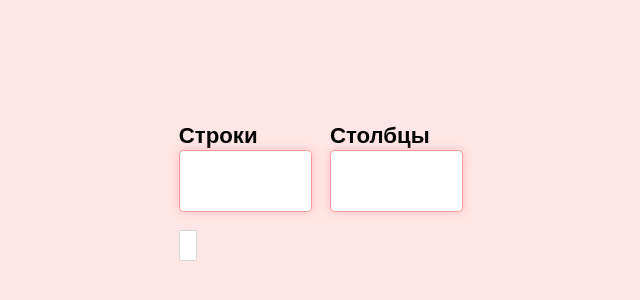
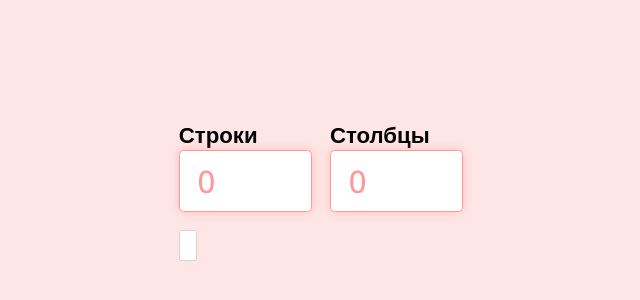
Before and after one commit to roman-orlovskiy/gromka.ru, a Vue app: page /#/demo in a window 1280 px wide. Shown: the part 210-510 px from the top of the page, without its empty margins (319-959 px from the left). Built offline with nearby package versions, Linux system fonts and the light colour scheme.

Commit message:
v-model for input

```diff
--- a/src/components/InputComp.vue
+++ b/src/components/InputComp.vue
@@ -7,7 +7,7 @@
       :class="inputClass"
       :type="type"
       :placeholder="placeholder"
-      :value="value"
+      :value="modelValue"
       @input="handleInput"
     />
   </div>
@@ -17,6 +17,10 @@
 import { computed } from 'vue'
 
 const props = defineProps({
+  modelValue: {
+    type: String,
+    default: '',
+  },
   mod: {
     type: String,
     default: '',
@@ -30,10 +34,6 @@ const props = defineProps({
     type: String,
     default: '',
   },
-  value: {
-    type: String,
-    default: '',
-  },
   label: {
     type: String,
     default: '',
@@ -44,9 +44,15 @@ const props = defineProps({
   },
 })
 
+const emit = defineEmits(['update:modelValue'])
+
 const inputClass = computed(() => {
   return `input ${props.mod ? `input--mod-${props.mod}` : ''}`
 })
+
+function handleInput(event) {
+  emit('update:modelValue', event.target.value)
+}
 </script>
 
 <style lang="scss" scoped>
--- a/src/views/DemoView.vue
+++ b/src/views/DemoView.vue
@@ -3,10 +3,10 @@
     <div class="demo__editor">
       <div class="demo__editor-inputs">
         <div class="demo__editor-input">
-          <InputComp id="rows" label="Строки" />
+          <InputComp id="rows" label="Строки" type="number" v-model="rows" />
         </div>
         <div class="demo__editor-input">
-          <InputComp id="columns" label="Столбцы" />
+          <InputComp id="columns" label="Столбцы" type="number" v-model="columns" />
         </div>
       </div>
       <div class="demo__editor-item"></div>
@@ -15,7 +15,11 @@
 </template>
 
 <script setup>
+import { ref } from 'vue'
 import InputComp from '@/components/InputComp.vue'
+
+const rows = ref(0)
+const columns = ref(0)
 </script>
 
 <style lang="scss" scoped>
```
